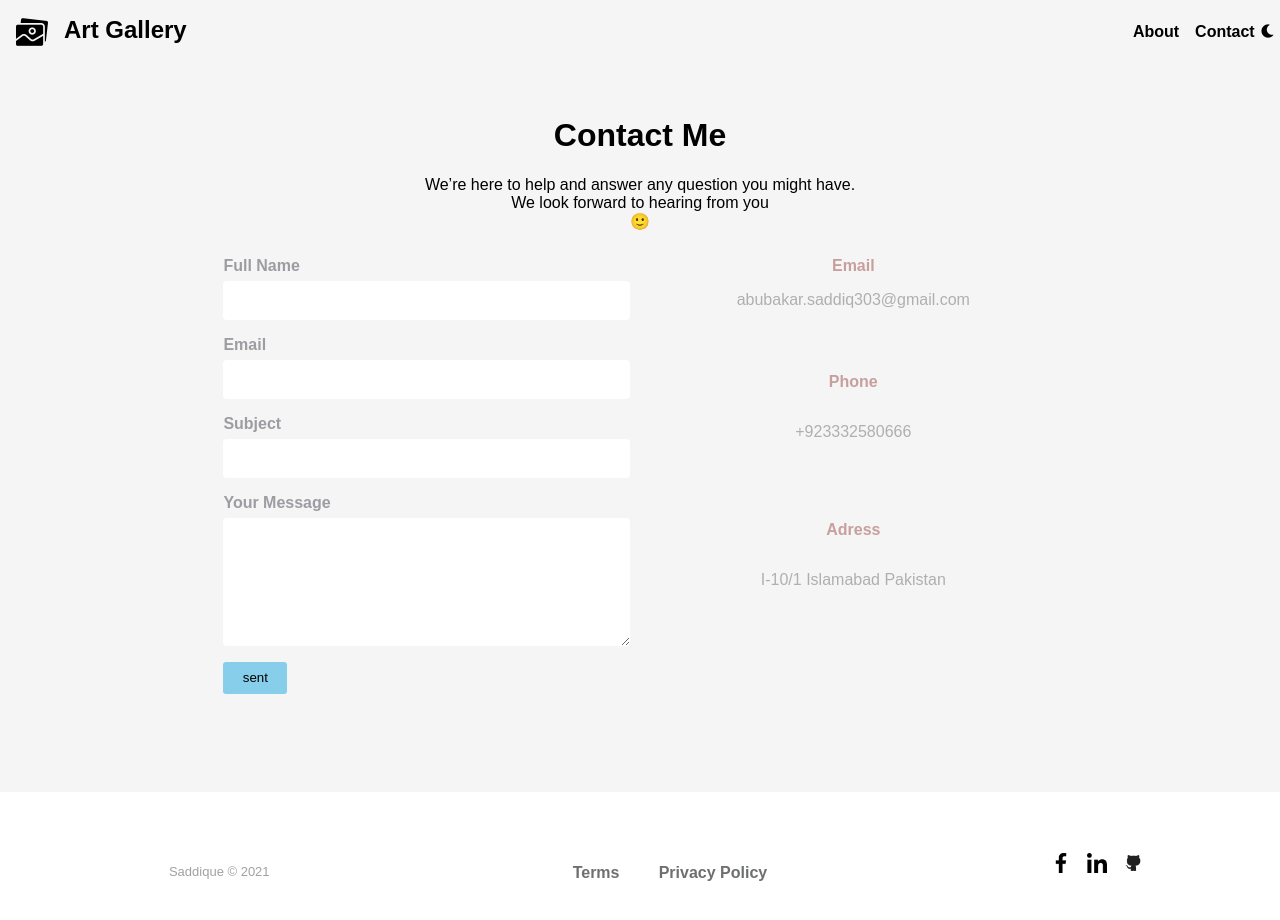
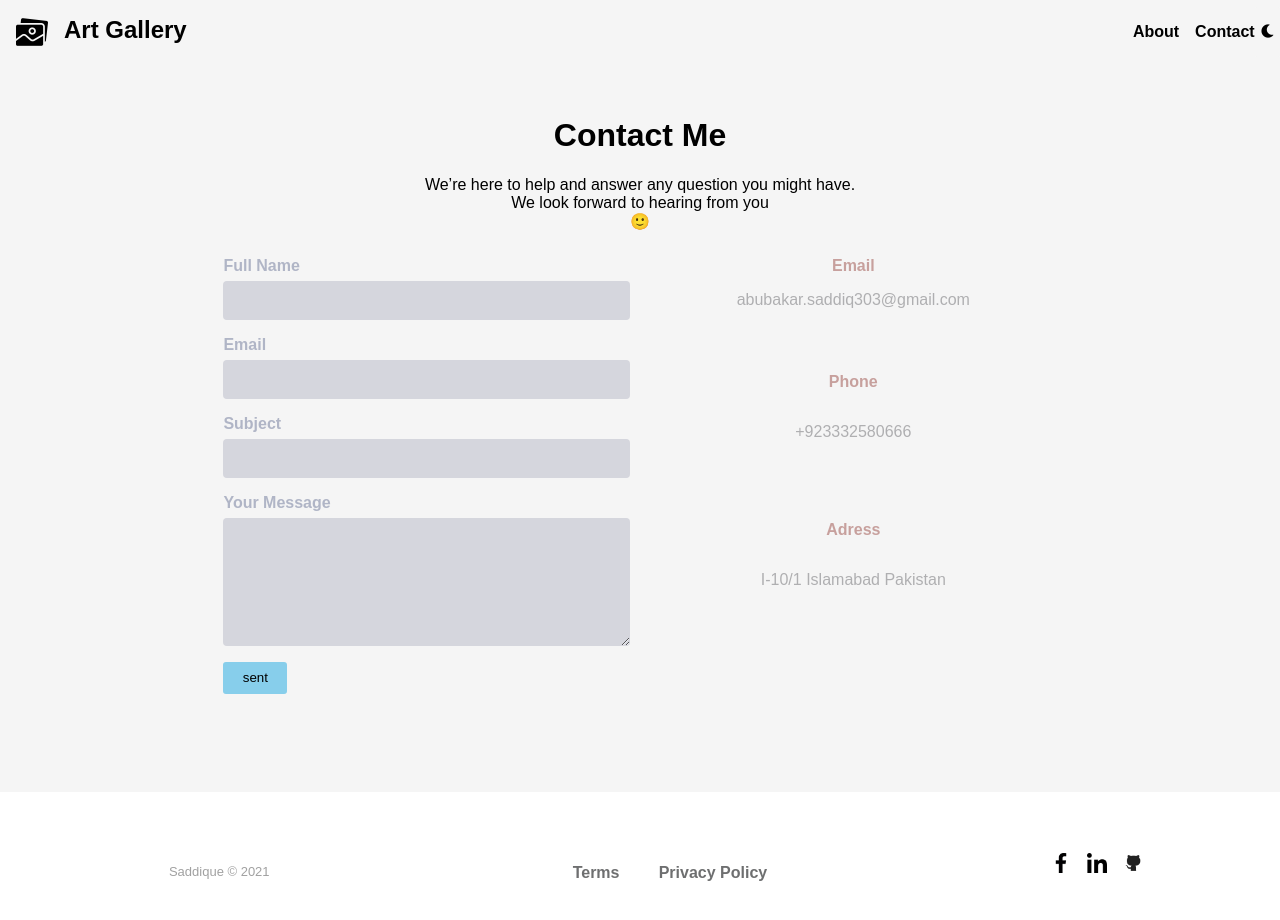
Before and after one commit to abubakarsaddiq303/art-gellery, a React (Create React App) app: page /contact in a window 1280 px wide. Shown: the top 920 px of the page. Built offline with nearby package versions, Linux system fonts and the light colour scheme; what pexels would draw is missing.

Commit message:
06-12-2021

```diff
--- a/src/About.css
+++ b/src/About.css
@@ -46,6 +46,10 @@ html {
   color: aliceblue;
 }
 
+.CeoDark {
+  padding-left: 2.5rem;
+}
+
 .button {
   border: none;
   outline: 0;
--- a/src/About.js
+++ b/src/About.js
@@ -24,12 +24,15 @@ function About() {
           <img
             src={search2}
             alt="saddiq"
-            style={{ borderRadius: "12px", width: "20rem" }}
+            style={{
+              borderRadius: "91px",
+              width: "20rem",
+            }}
           />
           <div className={isDark ? "containerDark" : "container"}>
             <h2 className={isDark ? "CeoDark" : "Ceo"}>ABUBAKAR SADDIQ</h2>
-            <p className="title">CEO & Founder</p>
-            <p>MERN Stacgk Developer</p>
+
+            <p>MERN Stack Developer</p>
             <p>abubakar.saddiq303@gmail.com</p>
             <p>
               <button className="button" style={{ background: "skyblue" }}>
--- a/src/Contact.css
+++ b/src/Contact.css
@@ -20,7 +20,7 @@
 input[type="text"],
 select,
 textarea {
-  background-color: white;
+  background-color: #d5d6dd;
   width: 100%;
   padding: 12px;
   border: 1px solid #ccc;
@@ -30,12 +30,13 @@ textarea {
   margin-bottom: 16px;
   resize: vertical;
   border: none;
+  outline: none;
 }
 
 input[type="email"],
 select,
 textarea {
-  background-color: white;
+  background-color: #d5d6dd;
   width: 100%;
   padding: 12px;
   border: 1px solid #ccc;
@@ -45,6 +46,7 @@ textarea {
   margin-bottom: 16px;
   resize: vertical;
   border: none;
+  outline: none;
 }
 
 input[type="submit"] {
--- a/src/Contact.js
+++ b/src/Contact.js
@@ -65,7 +65,7 @@ function Contact() {
             onSubmit={sendEmail}
           >
             <label>
-              <strong>Full Name</strong>
+              <strong style={{ color: "#B0B5C6" }}>Full Name</strong>
             </label>
             <input
               input
@@ -77,7 +77,7 @@ function Contact() {
             />
 
             <label for="fname" style={{ display: "flex", color: "#9d9ca2" }}>
-              <strong>Email</strong>
+              <strong style={{ color: "#B0B5C6" }}>Email</strong>
             </label>
             <input
               input
@@ -89,7 +89,7 @@ function Contact() {
             />
 
             <label for="fname" style={{ display: "flex", color: "#9d9ca2" }}>
-              <strong> Subject </strong>
+              <strong style={{ color: "#B0B5C6" }}> Subject </strong>
             </label>
             <input
               input
@@ -101,7 +101,7 @@ function Contact() {
             />
 
             <label for="fname" style={{ display: "flex", color: "#9d9ca2" }}>
-              <strong> Your Message</strong>
+              <strong style={{ color: "#B0B5C6" }}> Your Message</strong>
             </label>
             <textarea
               input
--- a/src/Fetchapi.js
+++ b/src/Fetchapi.js
@@ -13,7 +13,7 @@ const client = createClient(
 );
 function Fetchapi() {
   const [image1, setImage] = useState([]);
-  const [search, setSearch] = useState("themes");
+  const [search, setSearch] = useState("Photography");
   const [paginate, setpaginate] = useState("");
   var query;
   useEffect(() => {
```
